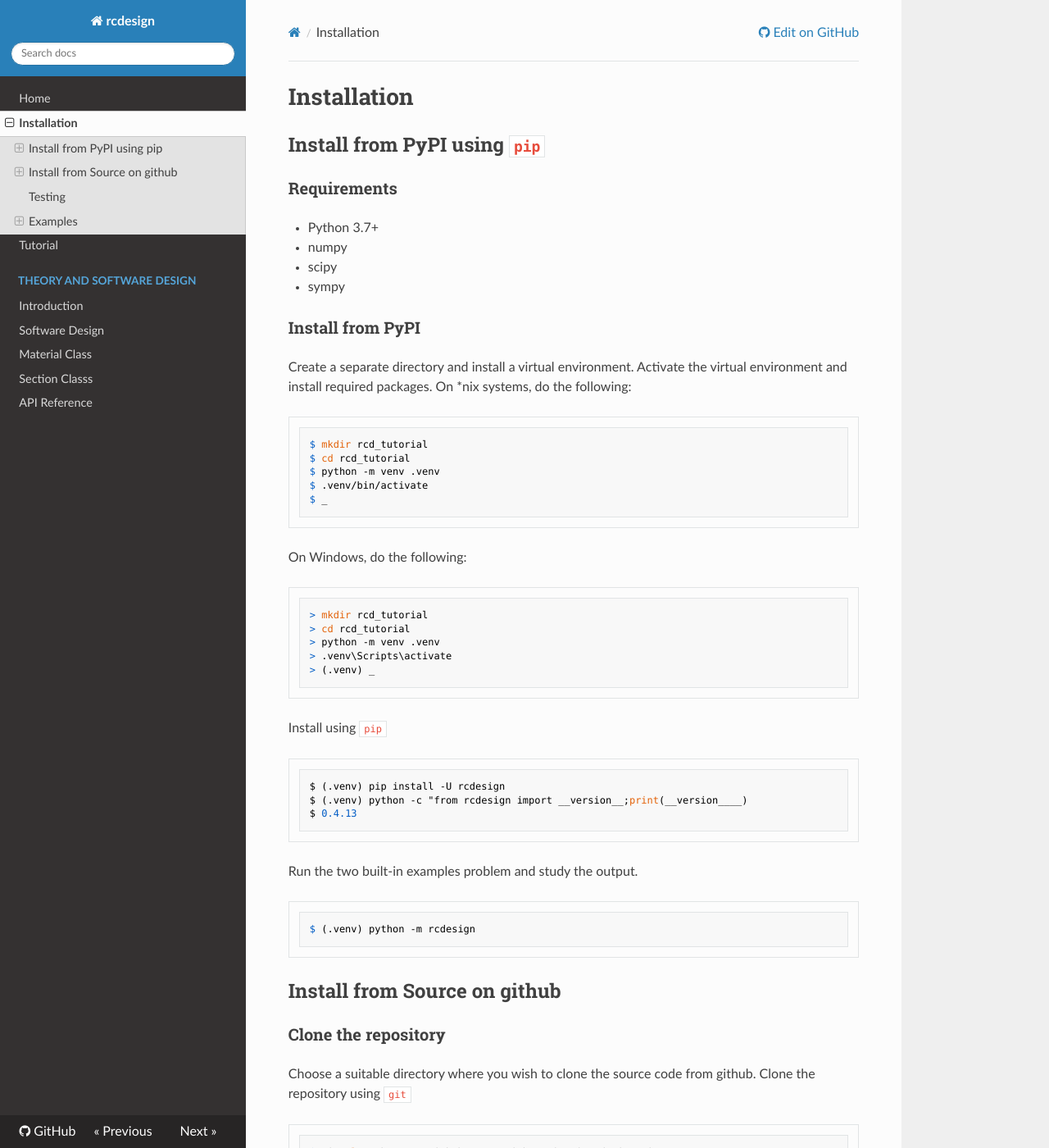
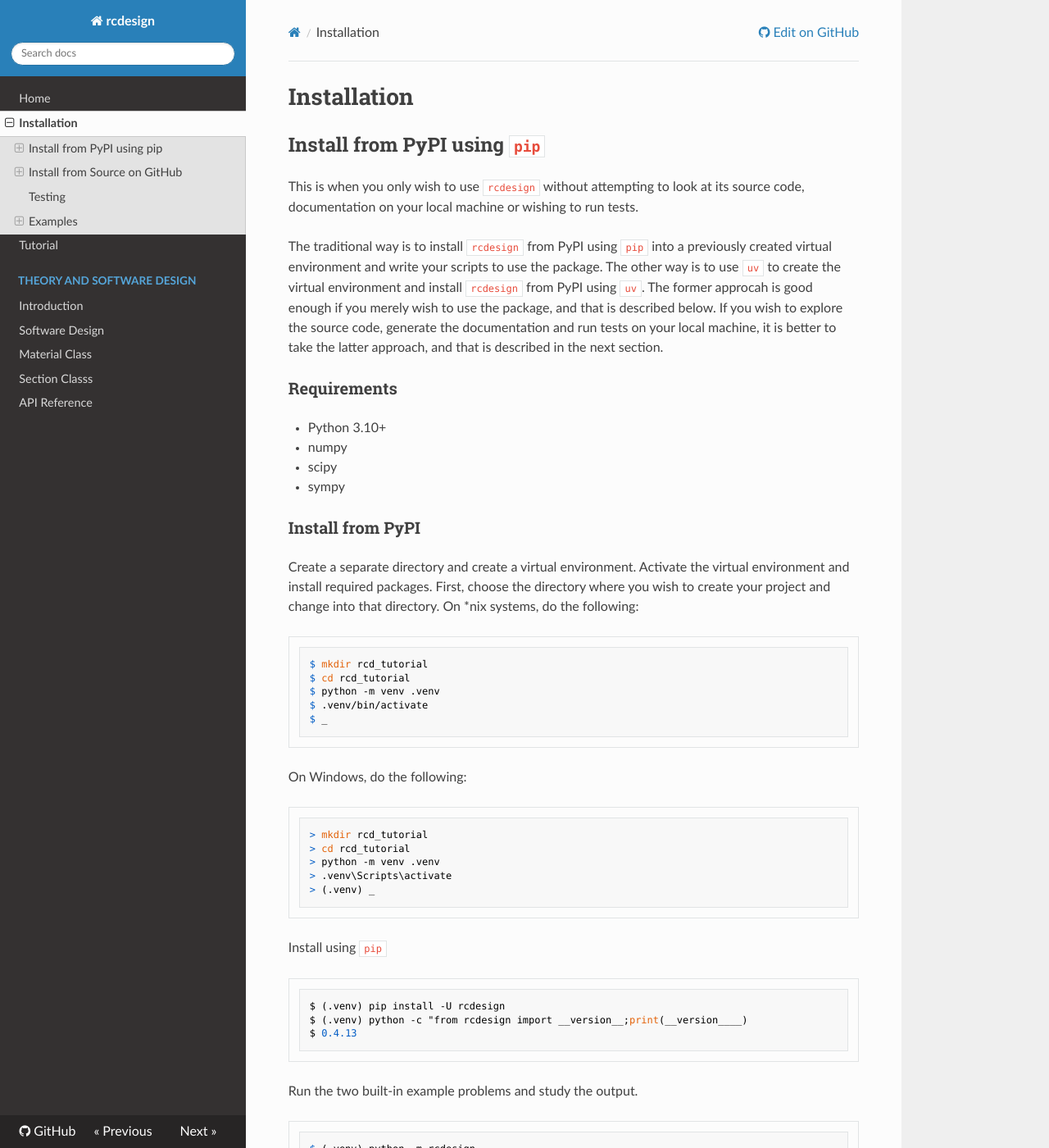
Before and after one commit to satish-annigeri/rcdesign, an MkDocs documentation site: the page built from docs/src/installation.md, in a window 1280 px wide and 1400 px high. Shown: the whole window at 82% size. Built offline with MkDocs 1.6.1, drawn with Linux system fonts in a browser that asks for light colours; nearby versions of some CDN libraries; some of the changed text lies outside the part shown.

Commit message:
Updated documentation to reflect change from pip-tools to uv

````diff
--- a/docs/src/installation.md
+++ b/docs/src/installation.md
@@ -1,13 +1,18 @@
 # Installation
 ## Install from PyPI using `pip`
+
+This is when you only wish to use `rcdesign` without attempting to look at its source code, documentation on your local machine or wishing to run tests.
+
+The traditional way is to install `rcdesign` from PyPI using `pip` into a previously created virtual environment and write your scripts to use the package. The other way is to use `uv` to create the virtual environment and install `rcdesign` from PyPI using `uv`. The former approcah is good enough if you merely wish to use the package, and that is described below. If you wish to explore the source code, generate the documentation and run tests on your local machine, it is better to take the latter approach, and that is described in the next section.
+
 ### Requirements
-* Python 3.7+
+* Python 3.10+
 * numpy
 * scipy
 * sympy
 
 ### Install from PyPI
-Create a separate directory and install a virtual environment. Activate the virtual environment and install required packages. On *nix systems, do the following:
+Create a separate directory and create a virtual environment. Activate the virtual environment and install required packages. First, choose the directory where you wish to create your project and change into that directory. On *nix systems, do the following:
 ```bash
 $ mkdir rcd_tutorial
 $ cd rcd_tutorial
@@ -32,28 +37,32 @@
 $ 0.4.13
 ```
 
-Run the two built-in examples problem and study the output.
+Run the two built-in example problems and study the output.
 ```bash
 $ (.venv) python -m rcdesign
 ```
 
-## Install from Source on github
+## Install from Source on GitHub
+
+Installing source code from GitHub is mainly for those interested in exploring the source code to understand how the code works and possibly remove bugs and/or make improvements.
 
 ### Clone the repository
 Choose a suitable directory where you wish to clone the source code from github.  Clone the repository using `git`
 ```bash
 $ git clone https://github.com/satish-annigeri/rcdesign.git
 ```
-When you clone the `rcdesign` repository from github, a new directory named `rcdesign` will be created in the current working directory. Change over to the directory `rcdesign` that is created with the command
+This creates a new directory named `rcdesign` in the current working directory. Change over to the directory `rcdesign` that is created with the command
 ```bash
 $ cd rcdesign
 ```
 List the directory contents and verify the directory structure.
 
 ### Install required packages
-Install required packages into the virtual environment with `pip`
+Using `uv` for project management simplifies the process a great deal. Therefore install `uv` before starting with the steps below. Note however, that using `uv` is not essential but the required steps are not described here. Since the project uses `pyproject.toml`, installing required packages using `pip` is straight forward.
+
+Install required packages into the virtual environment with `uv`
 ```bash
-(.venv) $ pip install -U rcdesign[test]
+$uv sync --group test
 ```
 This will install pytest and pytest-cov required to run the tests.
 
@@ -61,18 +70,13 @@
 
 Run the tests with `pytest`
 ```bash
-(.venv) $ pytest tests
+$ uv run pytest tests
 ```
 Check code coverage.
 ```bash
-(.venv) $ pytest --cov=rcdesign tests
+$ uv run pytest --cov=src --cov-report=html tests
 ```
-You can also use `nox` to run the tests. Install `nox` using `pip`, if necessary.
-```bash
-(.venv) $ pip install nox
-(.venv) $ nox
-```
-When you are done using the virtual environment, you can deactivate it with the command `deactivate` at the command prompt in all operating systems.
+With `uv`, there is no need to activate and deactivate the virtual environment, but it is there if you want to use it. The virtual environment is named `.venv` and can be activated in the usual way (`.venv\Scripts\activate` on Windows and `source .venv/bin/activate` on GNU/Linux). Remember to deactivate the virtual environment When you are done, with the command `deactivate` at the command prompt in all operating systems.
 
 
 ## Testing
@@ -91,31 +95,20 @@
 
 Analysis of rectangular column sections for combined axial compression and bending about one axis has been completed. An example has been solved and verified by hand.
 
-Automated testing can be done using. If required, install `nox` with the command:
-```bash
-(.venv) $pip install nox
-```
-Check to ensure that `nox` is installed and run the tests.
-```bash
-(.venv) $ nox --version
-2022.11.21
-(.venv) $ nox
-```
-
 ## Examples
 ### Built-in Example
 Run the built-in example with the following command.
 ```bash
-(.venv) $ python -m rcdesign
+$ uv run python -m rcdesign
 ```
 
 ### Examples from `tests` Directory
 Run the additional examples in the `tests` directory with the following command from the command prompt:
 ```bash
-(.venv) $ python -m tests.example01
-(.venv) $ python -m tests.example02
+$ uv run python -m tests.example01
+$ uv run python -m tests.example02
 ...
-(.venv) $ python -m tests.example09
+$ uv run python -m tests.example09
 ```
 
 ### Your Own Example
@@ -145,7 +138,7 @@
 xu = sec.xu(0.0035)RECTANGULAR BEAM SECTION: 230 x 450
 ```
 
-Check the output.
+Run the script and check the output.
 
 ```bash
 Example 1
````
Also changed, not shown: docs/src/index.md (+6 -5 lines).
